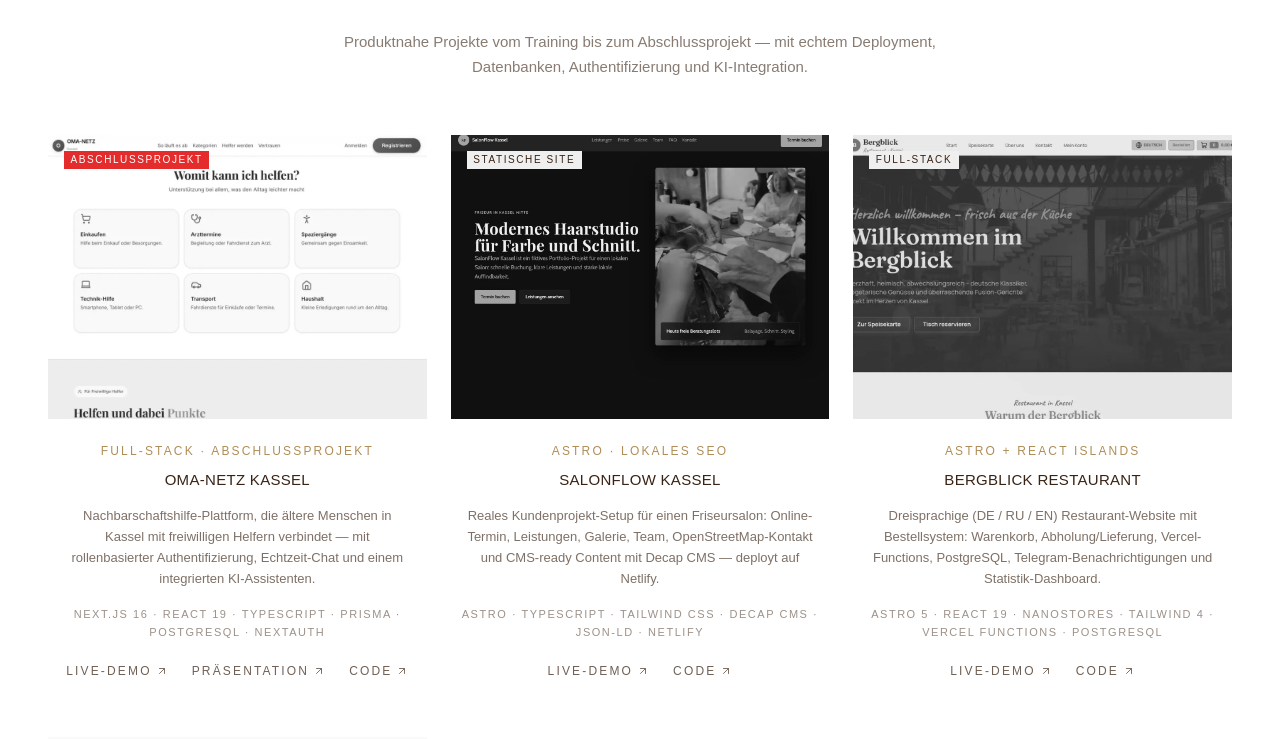
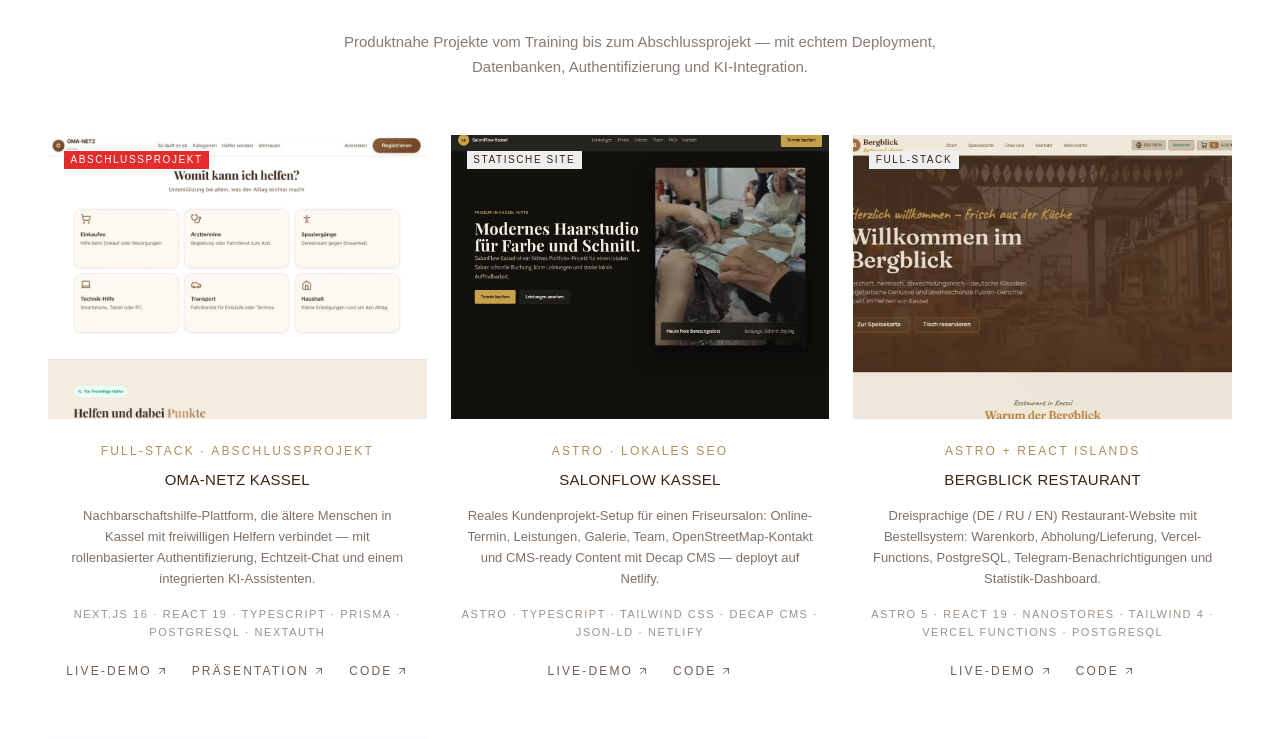
Before and after one commit to Yevhenii1951/portfolio, a Next.js app: page / in a window 1280 px wide. Shown: the part 1943-2682 px from the top of the page. Built offline with nearby package versions, Linux system fonts and the light colour scheme.

Commit message:
cards are color

```diff
--- a/src/components/site/Projects.tsx
+++ b/src/components/site/Projects.tsx
@@ -16,7 +16,7 @@ function ProjectCard({ project, delay }: { project: Project; delay: number }) {
             fill
             quality={82}
             sizes="(min-width: 1024px) 33vw, (min-width: 640px) 50vw, 100vw"
-            className="object-cover grayscale transition-all duration-700 group-hover:scale-105 group-hover:opacity-0"
+            className="object-cover transition-all duration-700 group-hover:scale-105 group-hover:opacity-0"
           />
           <Image
             src={project.imageHover}
@@ -24,7 +24,7 @@ function ProjectCard({ project, delay }: { project: Project; delay: number }) {
             fill
             quality={82}
             sizes="(min-width: 1024px) 33vw, (min-width: 640px) 50vw, 100vw"
-            className="scale-110 object-cover grayscale opacity-0 transition-all duration-700 group-hover:opacity-100"
+            className="scale-110 object-cover opacity-0 transition-all duration-700 group-hover:opacity-100"
           />
           <div className="absolute inset-0 bg-cocoa/0 transition-colors duration-500 group-hover:bg-cocoa/10" />
 
```
